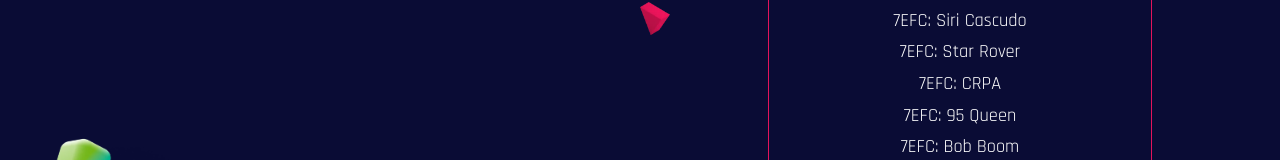
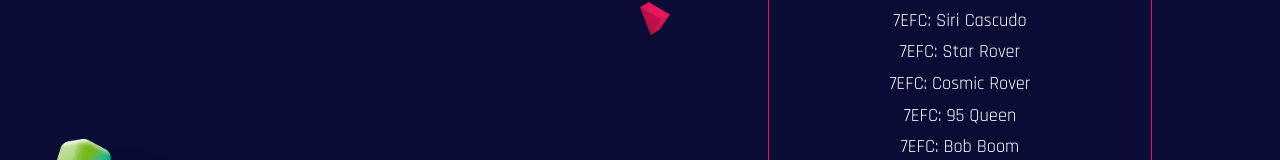
Before and after one commit to alexandrerussi/fiap-school-rover, a React (Vite) app: page /display in a window 1280 px wide. Shown: the part 478-638 px from the top of the page. Built offline with nearby package versions, Linux system fonts and the light colour scheme.

Commit message:
ajuste nome rover

```diff
--- a/src/components/DisplayPlayers.jsx
+++ b/src/components/DisplayPlayers.jsx
@@ -31,7 +31,7 @@ function DisplayPlayers() {
         { nome: "Meu Projeto Favorito", turma: "7EFB" },
         { nome: "Siri Cascudo", turma: "7EFC" },
         { nome: "Star Rover", turma: "7EFC" },
-        { nome: "CRPA", turma: "7EFC" },
+        { nome: "Cosmic Rover", turma: "7EFC" },
         { nome: "95 Queen", turma: "7EFC" },
         { nome: "Bob Boom", turma: "7EFC" }
     ]);
```
